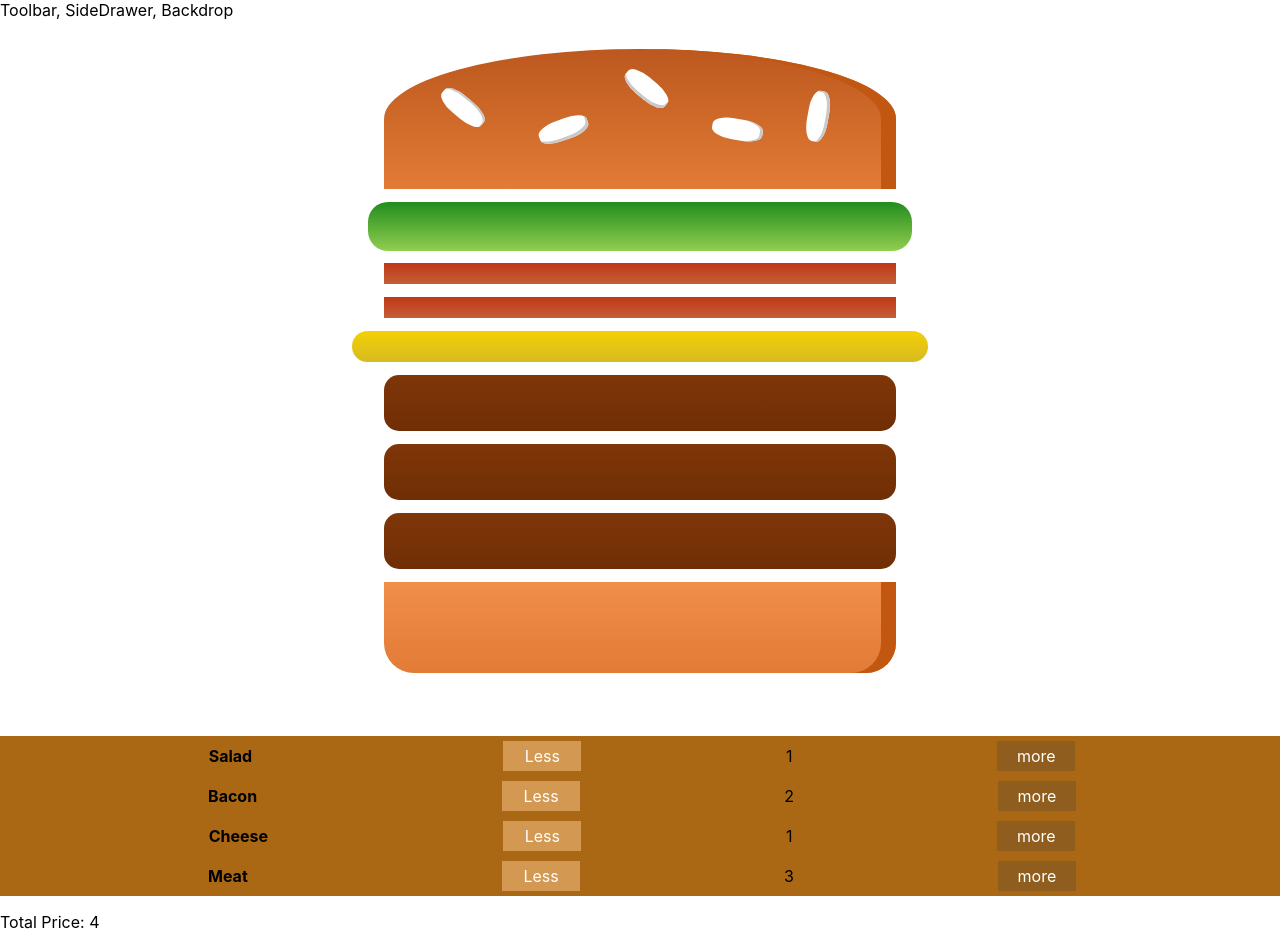
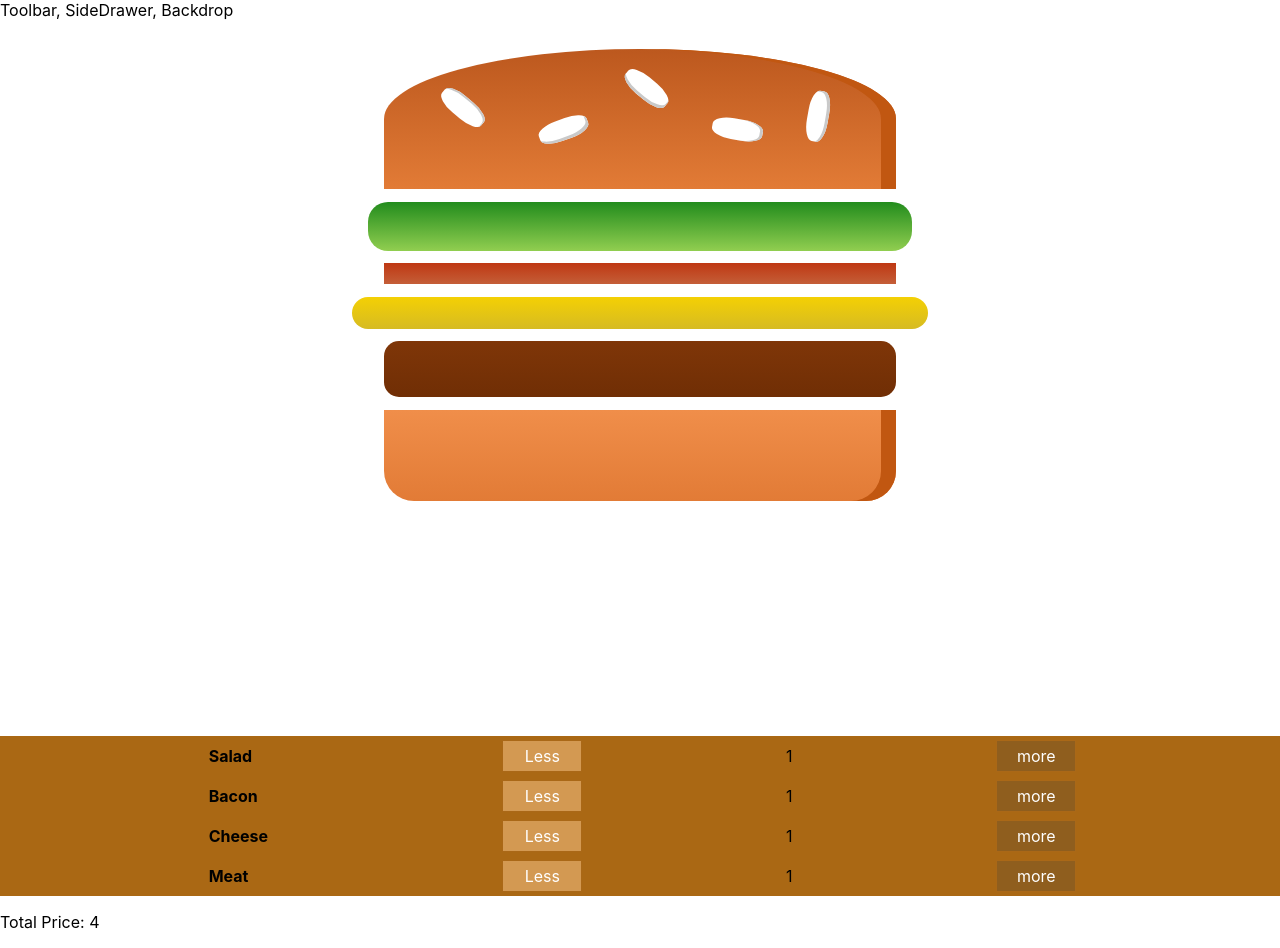
Before and after one commit to aDeveloperX/React-Burger, a React (Create React App) app: page / in a window 1280 px wide. Built offline with nearby package versions, Linux system fonts and the light colour scheme.

Commit message:
the remove ingredient button will be disabled once the ingredient hits 0

```diff
--- a/src/components/Burger/BuildControls/BuildControl/BuildControl.js
+++ b/src/components/Burger/BuildControls/BuildControl/BuildControl.js
@@ -5,7 +5,11 @@
   return (
     <div className={classes.BuildControl}>
       <div className={classes.Label}>{props.label}</div>
-      <button className={classes.Less} onClick={props.removed}>
+      <button
+        className={classes.Less}
+        onClick={props.removed}
+        disabled={props.disabled}
+      >
         Less
       </button>
       <p1>{props.number}</p1>
--- a/src/components/Burger/BuildControls/BuildControls.js
+++ b/src/components/Burger/BuildControls/BuildControls.js
@@ -32,6 +32,7 @@
             key={control.type}
             label={control.label}
             number={props.ingredients[control.type]}
+            disabled={props.disabled[control.type]}
           />
         );
       })}
--- a/src/containers/BurgerBuilder/BurgerBuilder.js
+++ b/src/containers/BurgerBuilder/BurgerBuilder.js
@@ -13,9 +13,9 @@
   state = {
     ingredients: {
       salad: 1,
-      bacon: 2,
+      bacon: 1,
       cheese: 1,
-      meat: 3
+      meat: 1
     },
     totalPrice: 4
   };
@@ -51,6 +51,13 @@
   };
 
   render() {
+    const disabledInfo = {
+      ...this.state.ingredients
+    };
+    for (let key in disabledInfo) {
+      disabledInfo[key] = this.state.ingredients[key] <= 0;
+    }
+
     return (
       <>
         <Burger ingredients={this.state.ingredients}></Burger>
@@ -59,6 +66,7 @@
           ingredientRemoved={this.removeIngredientHandler}
           ingredients={this.state.ingredients}
           price={this.state.totalPrice}
+          disabled={disabledInfo}
         ></BuildControls>
       </>
     );
```
